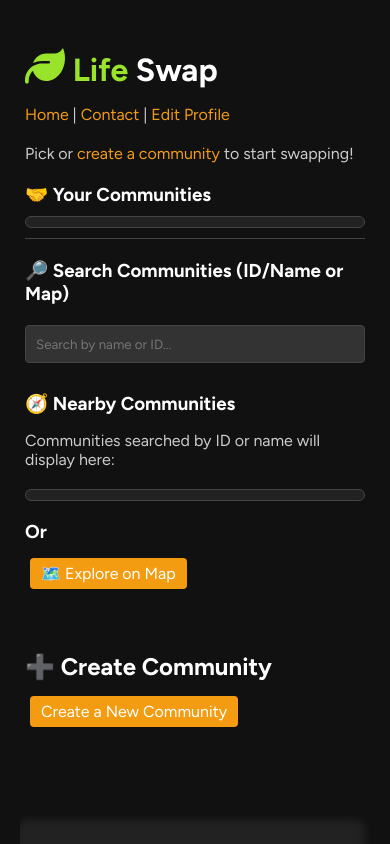
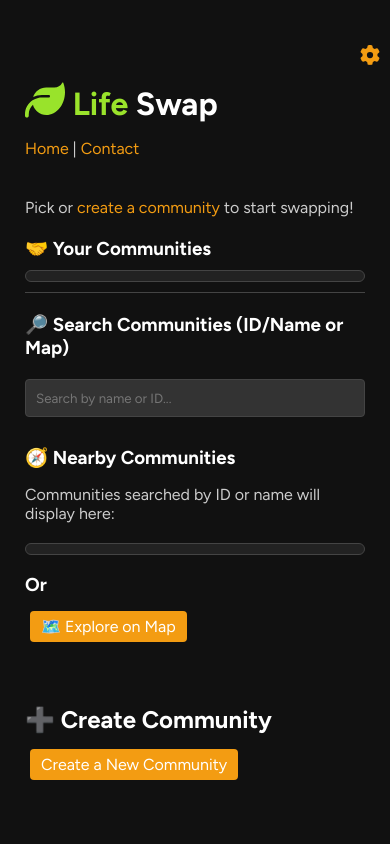
Before and after one commit to aaadjrbr/life-swap, a website with bundled scripts: page public/start.html in a window 390 px wide. Shown: the top 844 px of the page. Built offline with nearby package versions, Linux system fonts and the light colour scheme; no server answers.

Commit message:
adding-profilePhoto1

```diff
--- a/public/css/start.css
+++ b/public/css/start.css
@@ -53,6 +53,61 @@ button, input, textarea, label, select, h3, h4, h5, h6, h2 {
 
 h1, h2, h3, label, select, summary, input, textarea {
   color: #fff;
+}
+
+h1.h1-title {
+  margin-top: -5px;
+}
+
+@media (max-width: 600px) {
+  h1.h1-title {
+    margin-top: 55px;
+  }
+
+  .profile-container {
+    position: absolute;
+    top: 20px;
+    right: 20px;
+    display: flex;
+    align-items: center;
+    gap: 10px;
+    flex-direction: column;
+  }
+
+  .sub-title {
+    margin-top: 40px;
+  }
+
+  .profile-container {
+    position: absolute;
+    top: 20px;
+    right: 10px !important;
+    display: flex;
+    align-items: center;
+    gap: 10px;
+    flex-direction: column;
+    margin-top: 15px;
+}
+
+  .profile-container {
+    position: absolute;
+    top: 30px;
+    right: 20px;
+    display: flex;
+    align-items: center;
+    gap: 10px;
+    }
+
+  .profile-name {
+    color: #fff;
+    font-size: 0.9em;
+    font-weight: 500;
+    }
+}
+
+svg.svg-inline--fa.fa-gear.settings-icon {
+  width: 20px;
+  height: 20px;
 }
 
 input, textarea {
@@ -274,3 +329,45 @@ span {
   border-radius: 5px;
   cursor: pointer;
 }
+
+/* Profile Container */
+.profile-container {
+  position: absolute;
+  top: 20px;
+  right: 20px;
+  display: flex;
+  align-items: center;
+  gap: 10px;
+}
+
+.profile-photo {
+  width: 50px;
+  height: 50px;
+  border-radius: 50%;
+  object-fit: cover;
+  border: 2px solid rgba(172, 255, 47, 0.881); /* Matches Life Swap green */
+}
+
+.profile-name {
+  color: #fff;
+  font-size: 1em;
+  font-weight: 500;
+}
+
+.settings-link {
+  color: #f39c12; /* Matches your link color */
+  text-decoration: none;
+}
+
+.settings-icon {
+  font-size: 24px;
+}
+
+.settings-link:hover .settings-icon {
+  color: #e67e22; /* Matches your link hover color */
+}
+
+/* Ensure hidden class works for the photo */
+.hidden {
+  display: none;
+}
--- a/public/js/start.js
+++ b/public/js/start.js
@@ -41,13 +41,29 @@ document.addEventListener("DOMContentLoaded", () => {
           name: user.displayName || "New Swapper",
           email: user.email || "",
           joinedAt: new Date(),
-          communityIds: []
+          communityIds: [],
+          profilePhoto: "" // Default empty photo
         });
         userDoc = await getDoc(userRef);
       }
 
       // Check and clean communityIds on page load
       const userData = await checkAndCleanCommunityIds(user.uid, userDoc.data());
+
+      // Display profile photo and name
+      const profilePhoto = document.getElementById("profilePhoto");
+      const profileName = document.getElementById("profileName");
+      const photoUrl = userDoc.data().profilePhoto || "";
+      const name = userDoc.data().name || "New Swapper";
+
+      if (photoUrl) {
+        profilePhoto.src = photoUrl;
+        profilePhoto.classList.remove("hidden");
+      } else {
+        profilePhoto.classList.add("hidden"); // Ensure it stays hidden if no photo
+      }
+      profileName.textContent = name;
+
       setupCommunityPicker(userData);
     } catch (error) {
       console.error("Auth setup failed:", error);
--- a/public/start.html
+++ b/public/start.html
@@ -14,9 +14,19 @@
 </head>
 <body>
   <div class="community-picker">
-    <h1><i class="fa-solid fa-leaf" style="font-size: 40px; color: rgba(172, 255, 47, 0.881);"></i> <span style="color: rgba(172, 255, 47, 0.881);">Life</span> Swap</h1>
-    <p><a href="./index.html">Home</a> | <a href="./contact.html">Contact</a> | <a href="./edit-profile.html">Edit Profile</a></p>
-    <p>Pick or <a href="#createCommunityBtn">create a community</a> to start swapping!</p>
+    <h1 class="h1-title"><i class="fa-solid fa-leaf" style="font-size: 40px; color: rgba(172, 255, 47, 0.881);"></i> <span style="color: rgba(172, 255, 47, 0.881);">Life</span> Swap</h1>
+    <p><a href="./index.html">Home</a> | <a href="./contact.html">Contact</a></p>
+
+    <!-- Add Profile Photo and Gear Icon Container -->
+    <div class="profile-container">
+      <img id="profilePhoto" src="" alt="Profile Photo" class="profile-photo hidden">
+      <span id="profileName" class="profile-name"></span>
+      <a href="./edit-profile.html" class="settings-link">
+        <i class="fa-solid fa-gear settings-icon" class="gear-icon"></i>
+      </a>
+    </div>
+
+    <p class="sub-title">Pick or <a href="#createCommunityBtn">create a community</a> to start swapping!</p>
 
     <div id="yourCommunities">
       <h3>🤝 Your Communities</h3>
```
